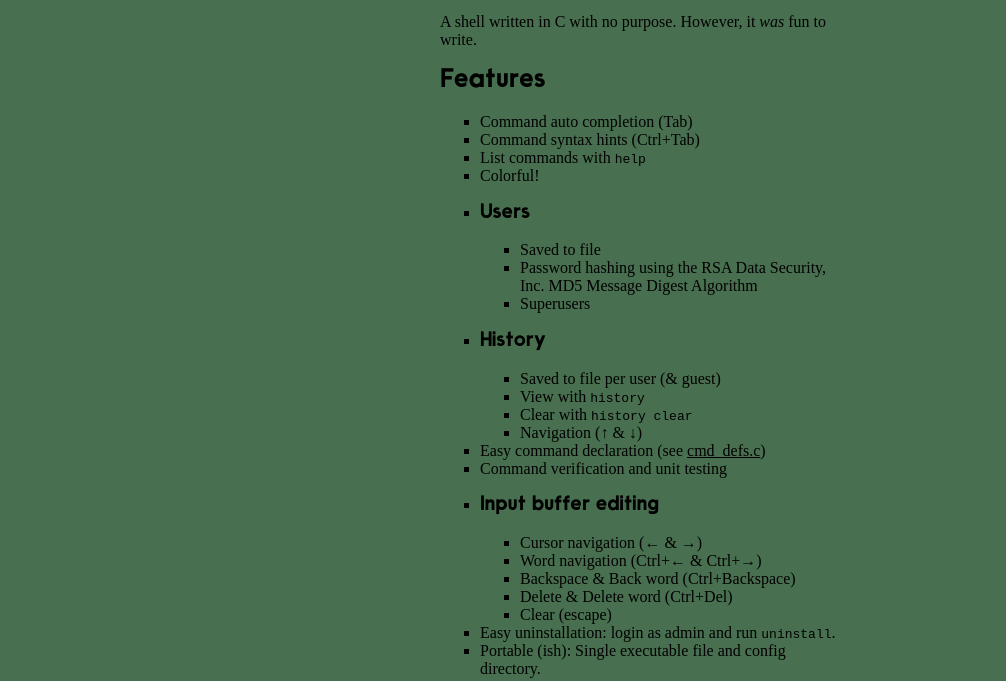
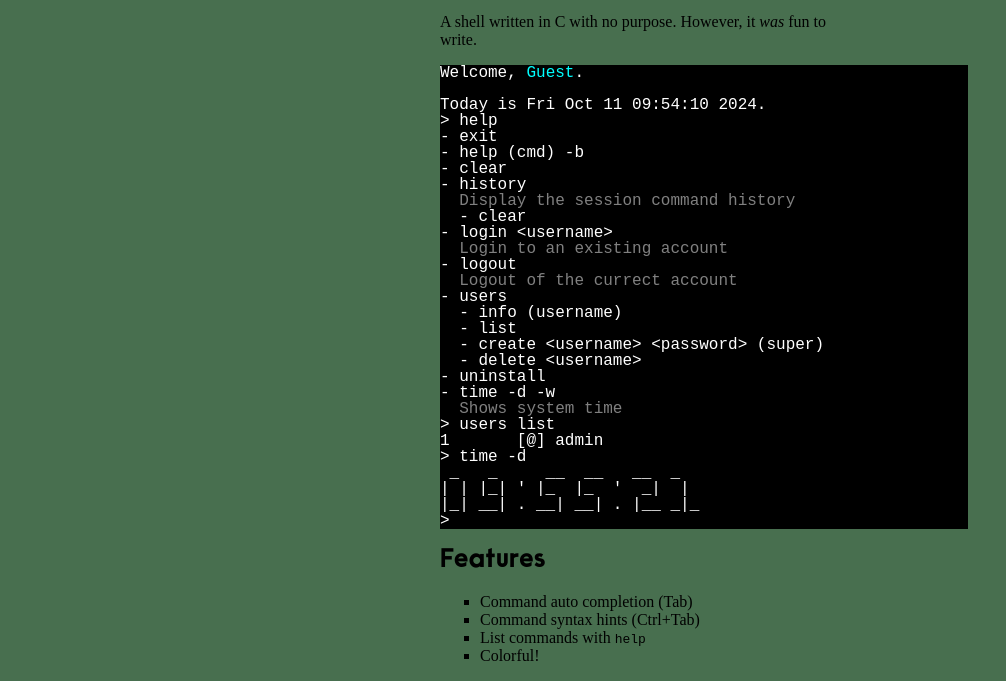
Before and after one commit to ASoftGlow/asoftglow.dev, an Eleventy site: page useless-shell.html in a window 1280 px wide. Shown: the part 67-748 px from the top of the page, without its empty margins (0-1006 px from the left). Built offline with nearby package versions, Linux system fonts and the light colour scheme; Eleventy itself is replaced by a stand-in of ours; files that its build step writes are made by us from their sources; a web font is replaced by a local one.

Commit message:
Added proper font for TUIs

```diff
--- a/passthrough/css/tui.css
+++ b/passthrough/css/tui.css
@@ -1,3 +1,9 @@
+@font-face {
+    font-family: "DOS VGA 437";
+    src: url("../fonts/DOS VGA 437") format("truetype");
+    font-display: swap;
+}
+
 pre.tui {
     --tui-red: red;
     --tui-yellow: rgb(251, 193, 56);
@@ -7,6 +13,7 @@ pre.tui {
     --tui-magenta: magenta;
     --tui-black: black;
     --tui-white: white;
+    --tui-gray: gray;
 
     --tui-bg: var(--tui-black);
     --tui-txt: var(--tui-white);
@@ -14,6 +21,9 @@ pre.tui {
     color: var(--tui-txt);
     background-color: var(--tui-bg);
     width: fit-content;
+    font-family: "DOS VGA 437", monospace;
+    line-height: 100%;
+    font-size: 0.7rem;
 
     &::selection,
     ::selection {
@@ -77,10 +87,26 @@ pre.tui {
         background-color: var(--tui-white);
     }
 
+    .GR {
+        color: var(--tui-gray);
+    }
+
     .cursor {
         @media not (prefers-reduced-motion) {
             animation: cursor_blink 1.5s step-start infinite;
         }
+    }
+}
+
+@media screen and (min-width: 375px) {
+    pre.tui {
+        font-size: 0.8rem;
+    }
+}
+
+@media screen and (min-width: 450px) {
+    pre.tui {
+        font-size: 1rem;
     }
 }
 
--- a/useless-shell.html
+++ b/useless-shell.html
@@ -9,6 +9,7 @@ link: https://github.com/ASoftGlow/UselessShell
 
 <head>
     {% include 'head' %}
+    <link rel="stylesheet" href="/css/tui.css">
 </head>
 
 <body>
@@ -17,6 +18,35 @@ link: https://github.com/ASoftGlow/UselessShell
         <article>
             {% include 'project-header' %}
             <p>A shell written in C with no purpose. However, it <i>was</i> fun to write.</p>
+<pre class="tui">Welcome, </span><span class="C">Guest</span>.
+
+Today is Fri Oct 11 09:54:10 2024.
+> help
+- exit
+- help (cmd) -b
+- clear
+- history
+  </span><span class="GR">Display the session command history
+</span>  - clear
+- login &lt;username>
+  </span><span class="GR">Login to an existing account
+</span>- logout
+  </span><span class="GR">Logout of the currect account
+</span>- users
+  - info (username)
+  - list
+  - create &lt;username> &lt;password> (super)
+  - delete &lt;username>
+- uninstall
+- time -d -w
+  </span><span class="GR">Shows system time
+</span>> users list
+1       [@] admin
+> time -d
+ _   _     __  __   __  _
+| | |_| ' |_  |_  '  _|  |
+|_| __| . __| __| . |__ _|_
+></span></pre>
             <h2>Features</h2>
             <ul>
                 <li>Command auto completion (Tab)</li>
```
Also changed, not shown: passthrough/fonts/DOS VGA 437.ttf (added).
